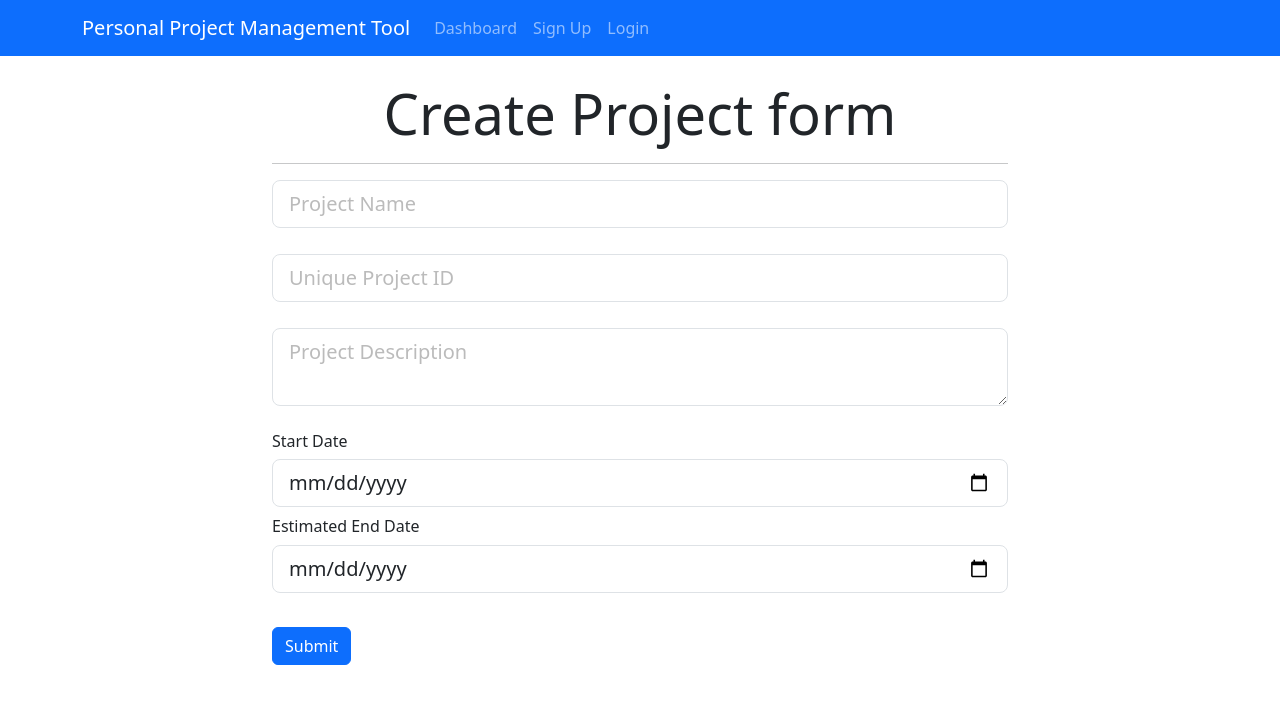
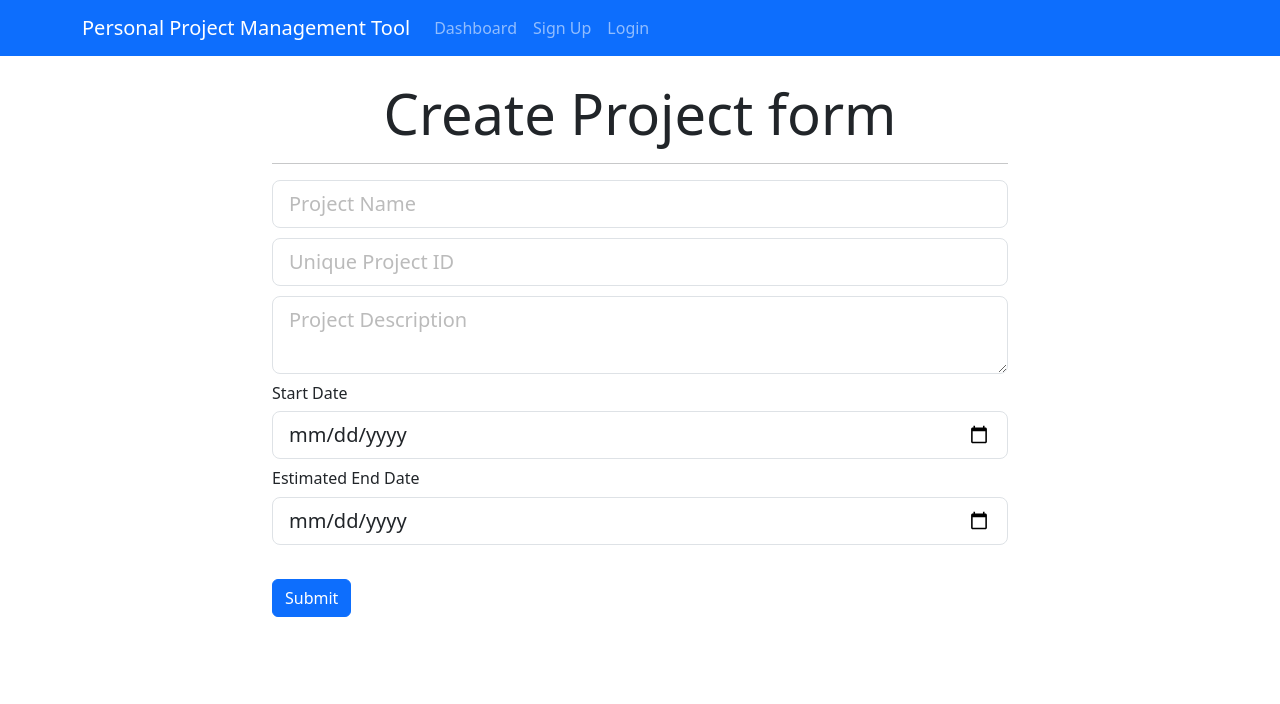
Before and after one commit to natalia-sepka/PPMTool, a React (Create React App) app in the folder ppmtool-react-client/: page /addProject in a window 1280 px wide. Shown: the top 704 px of the page. Built offline with nearby package versions, Linux system fonts and the light colour scheme.

Commit message:
Style validation errors with classnames

```diff
--- a/ppmtool-react-client/package.json
+++ b/ppmtool-react-client/package.json
@@ -8,6 +8,7 @@
     "@testing-library/user-event": "^13.5.0",
     "axios": "^1.4.0",
     "bootstrap": "^5.3.0",
+    "classnames": "^2.2.6",
     "react": "^18.2.0",
     "react-redux": "^8.1.1",
     "react-router-dom": "^4.3.1",
--- a/ppmtool-react-client/src/components/Project/AddProject.js
+++ b/ppmtool-react-client/src/components/Project/AddProject.js
@@ -2,6 +2,7 @@ import React, { Component } from "react";
 import PropTypes from "prop-types";
 import { connect } from "react-redux";
 import { createProject } from "../../actions/projectActions";
+import classnames from "classnames";
 
 class AddProject extends Component {
   constructor() {
@@ -56,30 +57,42 @@ this.props.createProject(newProject, this.props.history)
                   <form onSubmit={this.onSubmit}>
                       <div className="form-group">
                           <input type="text"
-                          className="form-control form-control-lg "
+                          className={classnames("form-control form-control-lg", {
+                            "is-invalid": errors.projectName
+                          })}
                           placeholder="Project Name" name="projectName"
                           value={this.state.projectName}
                           onChange={this.onChange} />
-                          <p>{ errors.projectName}</p>
+                          {errors.projectName && (
+                            <div className="invalid-feedback">{errors.projectName}</div>
+                          )}
                       </div>
                       <div className="form-group">
                           <input type="text"
-                          className="form-control form-control-lg"
+                          className={classnames("form-control form-control-lg", {
+                            "is-invalid":errors.projectIdentifier
+                          })}
                           placeholder="Unique Project ID"
                           name="projectIdentifier"
                           value={this.state.projectIdentifier}
                           onChange={this.onChange} />
-                          <p>{ errors.projectIdentifier}</p>
+                          {errors.projectIdentifier && (
+                            <div className="invalid-feedback">{errors.projectIdentifier}</div>
+                          )}
                       </div>
 
                       <div className="form-group">
-                          <textarea className="form-control form-control-lg"
+                          <textarea className={classnames("form-control form-control-lg", {
+                            "is-invalid":errors.description
+                          })}
                           placeholder="Project Description"
                           name="description"
                           value={this.state.description}
                           onChange={this.onChange} >
                           </textarea>
-                          <p>{ errors.description}</p>
+                          {errors.description && (
+                            <div className="invalid-feedback">{errors.description}</div>
+                          )}
                       </div>
                       <h6>Start Date</h6>
                       <div className="form-group">
```
Also changed, not shown: 1 other file (tests, documents, lock files or other folders).
